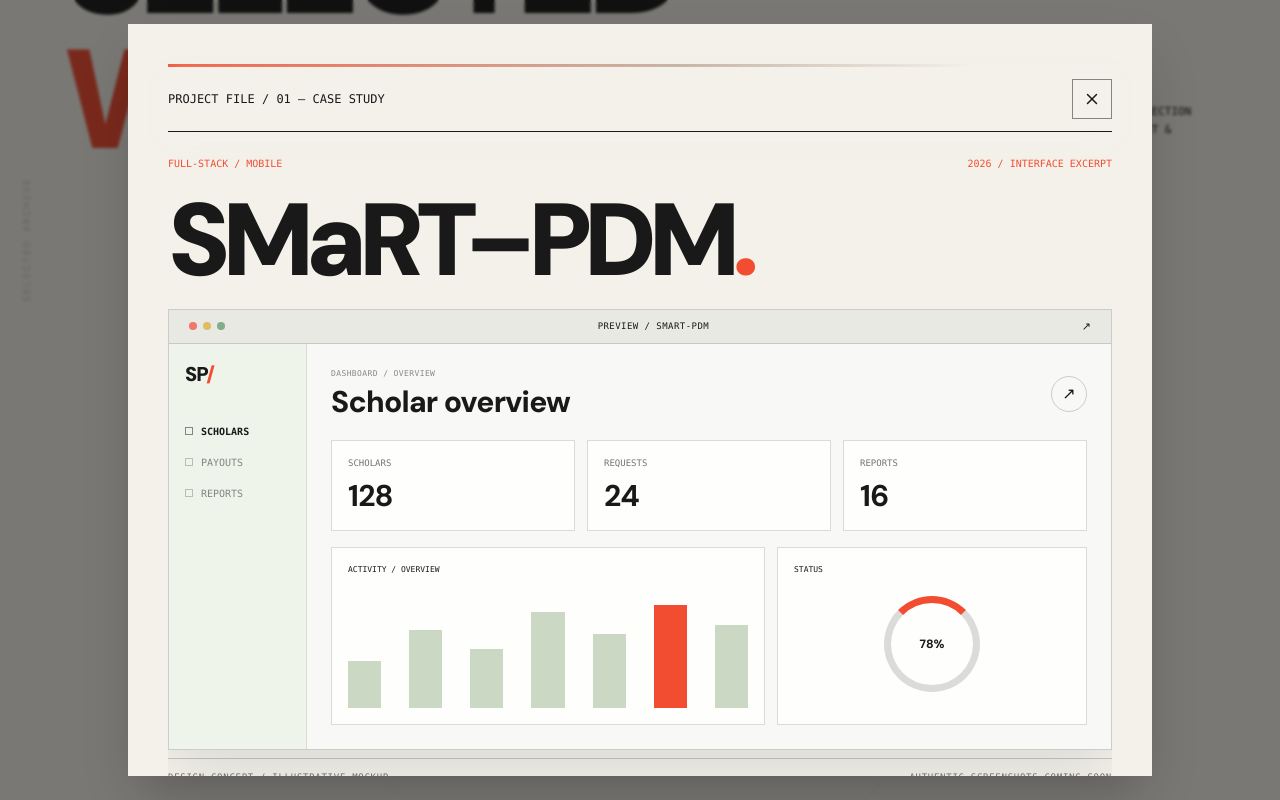
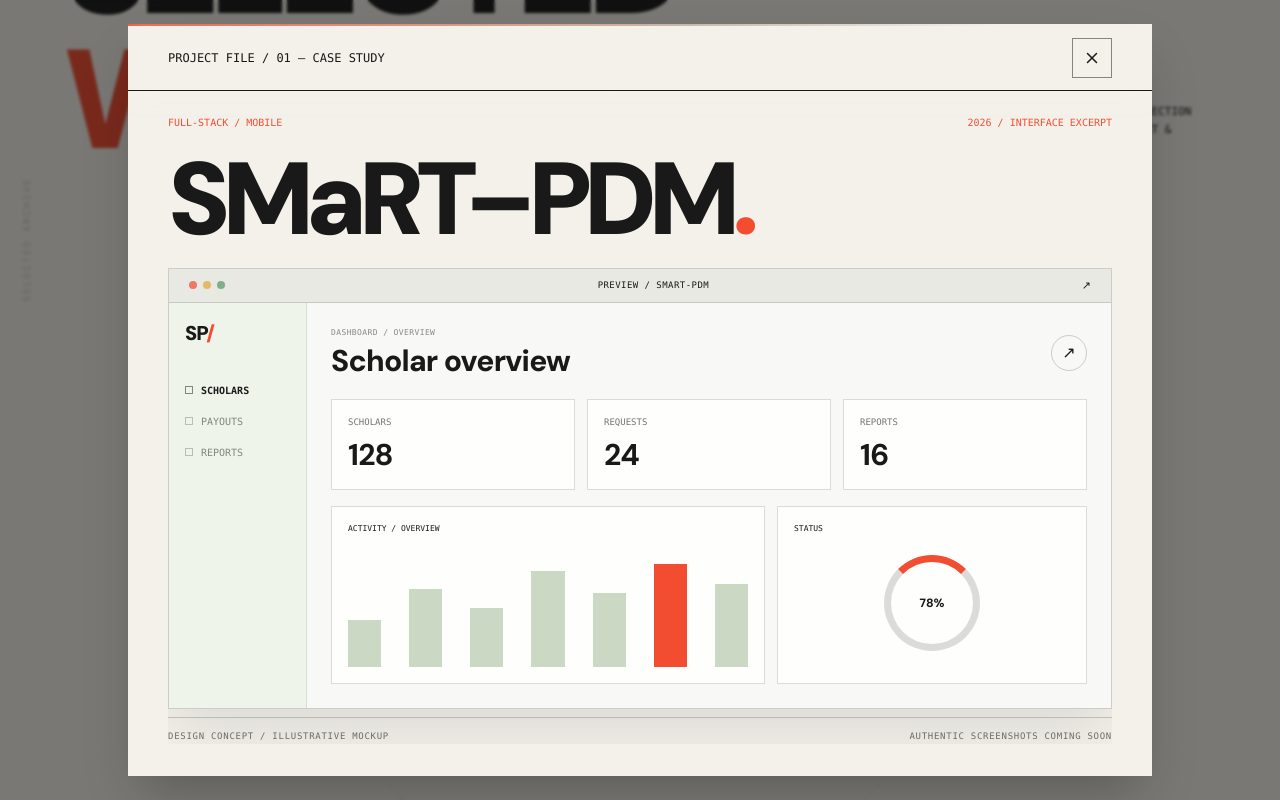
Before and after one commit to mcartv/cav-portfolio, a React (Vite) app: page / in a window 1280 px wide. Both pictures are taken after a click on the button 632 px from the left and 2692 px from the top of the page. Shown: the part 2285-3085 px from the top of the page. Built offline with nearby package versions, Linux system fonts and the light colour scheme.

Commit message:
fix: separate project modal header from scroll region to eliminate clipped text overlap

```diff
--- a/src/App.jsx
+++ b/src/App.jsx
@@ -274,8 +274,9 @@ function ProjectModal({ selection, onClose }) {
           </div>
         </div>
       ) : (
-        <section data-project-modal role="dialog" aria-modal="true" aria-labelledby="project-modal-title" ref={modalRef} style={phase==='collapsing'?closeMotion:undefined} className={'expanded-project cinematic-case relative max-h-[94dvh] w-full max-w-5xl overflow-y-auto bg-paper p-4 shadow-2xl sm:p-8 lg:p-10 '+(phase==='collapsing'?'case-study-contract':'')}>
-          <div className="case-header case-sequence case-sequence-1 sticky top-0 z-30 flex items-center justify-between gap-4 border-b border-ink bg-paper py-3 font-mono text-[10px] sm:text-xs"><span className="min-w-0 truncate">PROJECT FILE / {project.id} — CASE STUDY</span><button ref={closeRef} onClick={requestClose} disabled={phase==='collapsing'} aria-label="Close project details" className="case-close-button inline-flex h-10 w-10 shrink-0 items-center justify-center border border-ink/50 transition-colors hover:border-ink hover:bg-ink hover:text-paper focus-visible:outline focus-visible:outline-2 focus-visible:outline-signal"><X size={18}/></button></div>
+        <section data-project-modal role="dialog" aria-modal="true" aria-labelledby="project-modal-title" ref={modalRef} style={phase==='collapsing'?closeMotion:undefined} className={'expanded-project cinematic-case relative flex max-h-[94dvh] w-full max-w-5xl flex-col overflow-hidden bg-paper shadow-2xl '+(phase==='collapsing'?'case-study-contract':'')}>
+          <div className="case-header case-sequence case-sequence-1 relative z-30 flex shrink-0 items-center justify-between gap-4 border-b border-ink bg-paper px-4 py-3 font-mono text-[10px] sm:px-8 sm:text-xs lg:px-10"><span className="min-w-0 truncate">PROJECT FILE / {project.id} — CASE STUDY</span><button ref={closeRef} onClick={requestClose} disabled={phase==='collapsing'} aria-label="Close project details" className="case-close-button inline-flex h-10 w-10 shrink-0 items-center justify-center border border-ink/50 transition-colors hover:border-ink hover:bg-ink hover:text-paper focus-visible:outline focus-visible:outline-2 focus-visible:outline-signal"><X size={18}/></button></div>
+          <div className="case-scroll-region min-h-0 flex-1 overflow-y-auto overscroll-contain px-4 pb-5 sm:px-8 sm:pb-8 lg:px-10 lg:pb-10">
           <div className="case-sequence case-sequence-2 mt-6 flex flex-wrap items-center justify-between gap-2 font-mono text-[10px] text-signal"><span>{project.type}</span><span>{project.year} / INTERFACE EXCERPT</span></div>
           <h2 id="project-modal-title" className="case-sequence case-sequence-3 editorial-heading my-5 text-[clamp(45px,8vw,105px)]">{project.title}<span className="text-signal">.</span></h2>
           <div className="case-visual-wrap case-sequence case-sequence-4 relative overflow-hidden">
@@ -295,6 +296,7 @@ function ProjectModal({ selection, onClose }) {
             </div>
           </div>}
           <div className="case-sequence case-sequence-6 mt-9 flex flex-wrap gap-x-6 gap-y-3 border-t border-ink/25 pt-6">{project.link && <a className="inline-flex items-center gap-2 border-b border-ink pb-1 font-mono text-xs hover:text-signal" href={project.link} target="_blank" rel="noopener noreferrer"><Github size={15}/> VIEW GITHUB REPOSITORY <ArrowUpRight size={15}/></a>}{project.live && <a className="inline-flex items-center gap-2 border-b border-ink pb-1 font-mono text-xs hover:text-signal" href={project.live} target="_blank" rel="noopener noreferrer">LIVE APPLICATION <ArrowUpRight size={15}/></a>}</div>
+          </div>
         </section>
       )}
     </div>
```
